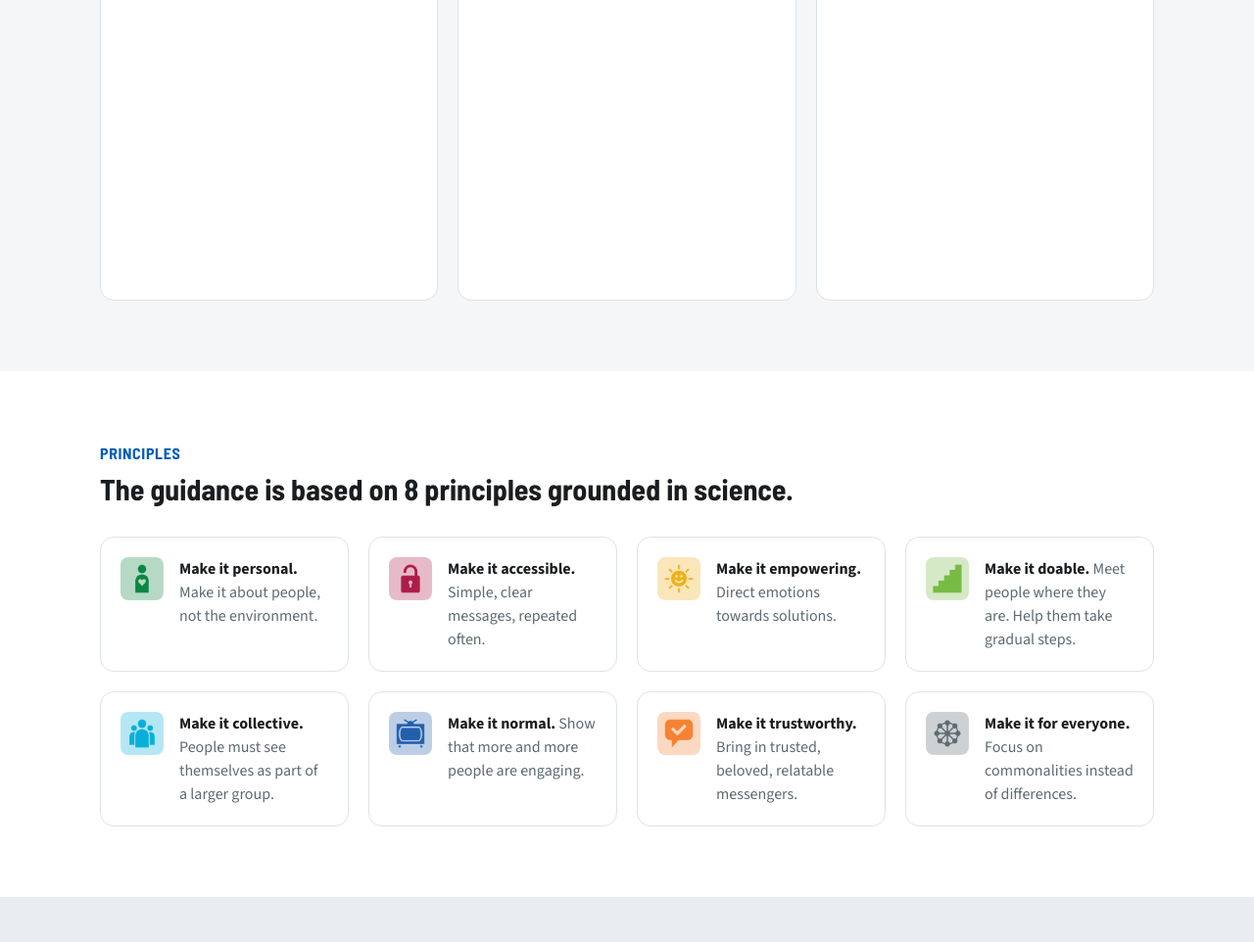
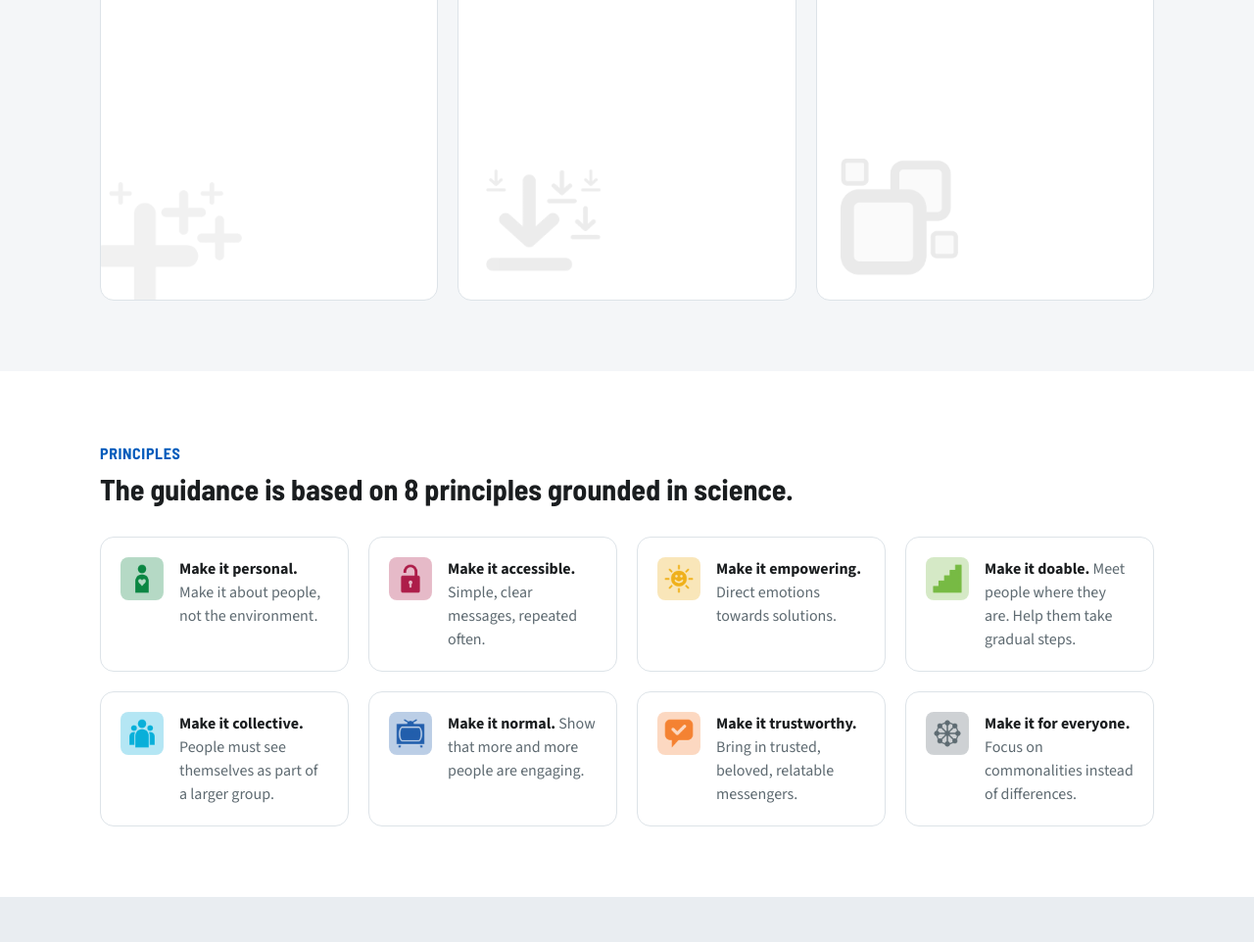
Before and after one commit to Rare-Technology/speak-sustainability, a website: page index.html in a window 1280 px wide. Shown: the part 1738-2700 px from the top of the page at 98% size. Drawn offline with Linux system fonts and the light colour scheme.

Commit message:
Show use case illustrations as light grayscale at rest, color on rollover
Co-Authored-By: Claude Opus 5 <noreply@anthropic.com>

```diff
--- a/index.html
+++ b/index.html
@@ -470,21 +470,24 @@
   .case-card:nth-child(3) .case-reveal{color:var(--ss-card-ink-3)}
   .case-card:hover .case-reveal,
   .case-card:focus-within .case-reveal{opacity:1}
-  /* Rollover illustration: fades in flush to the card's bottom-left corner. Absolute
-     offsets resolve against the padding box, so left/bottom:0 lands on the card corner,
-     ignoring the card padding (zero padding, as requested). The image's own transparent
-     bottom + left padding is intentional and supplies the spacing. Decorative
-     (aria-hidden); sits behind the text. */
+  /* Illustration flush to the card's bottom-left corner. Absolute offsets resolve
+     against the padding box, so left/bottom:0 lands on the card corner, ignoring the
+     card padding (zero padding, as requested). The image's own transparent bottom +
+     left padding is intentional and supplies the spacing. Decorative (aria-hidden);
+     sits behind the text. At rest it shows as a light grayscale version (desaturated
+     and faded toward the card background); rollover restores full colour. */
   .case-media{
     position:absolute;left:0;bottom:0;
     width:42%;max-width:184px;height:auto;
-    opacity:0;
+    filter:grayscale(1);
+    opacity:.35;
     z-index:var(--rare-elevation-z-base);
     pointer-events:none;
-    transition:opacity var(--rare-motion-duration-fast) var(--rare-motion-easing-standard);
+    transition:opacity var(--rare-motion-duration-fast) var(--rare-motion-easing-standard),
+               filter var(--rare-motion-duration-fast) var(--rare-motion-easing-standard);
   }
   .case-card:hover .case-media,
-  .case-card:focus-within .case-media{opacity:1}
+  .case-card:focus-within .case-media{filter:none;opacity:1}
   /* Below the wide breakpoint the reveal copy fills the smaller cards; drop the
      illustration there so it can't collide with the text (matches Change Agent). */
   @media (max-width:1024px){
```
